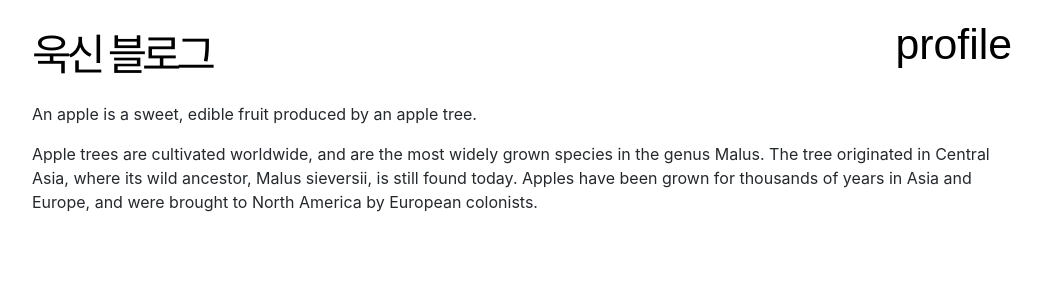
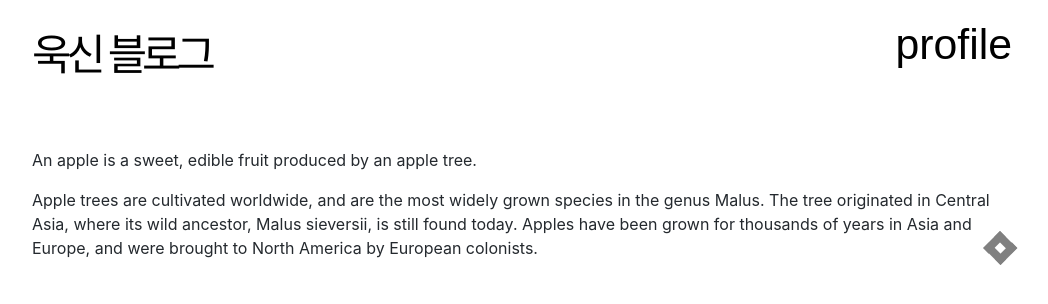
Before and after one commit to Wookshin/wookshin.github.io, a Jekyll site: the page built from _posts/2018-08-21-apples.md, in a window 1280 px wide. Shown: the top 304 px of the page, without its empty margins (118-1166 px from the left). Built offline with Jekyll 4.4.1, drawn with Linux system fonts in a browser that asks for light colours; some web fonts are replaced.

Commit message:
arrow function

```diff
--- a/_layouts/defaultPost.html
+++ b/_layouts/defaultPost.html
@@ -7,10 +7,13 @@
     <link rel="stylesheet" href="/assets/css/default.css">
     <link rel="stylesheet" href="/assets/css/defaultPost.css">
     <script src="/assets/js/header.js"></script>
+    <script src="/assets/js/post.js"></script>
   </head>
   <body>
     {% include header.html %}
     <div class="md-container">
+      <div class="arrow up"></div>
+      <div class="arrow down"></div>
       {{ content }}
     </div>
   </body>
--- a/_sass/header.scss
+++ b/_sass/header.scss
@@ -16,6 +16,7 @@
 
   .logo:hover {
     color : cadetblue;
+    cursor: pointer;
   }
 
   .profile {
--- a/_sass/post.scss
+++ b/_sass/post.scss
@@ -58,3 +58,29 @@
 img {
   max-width: 100%;
 }
+
+.arrow {
+  border: solid gray;
+  border-width: 0 8px 8px 0;
+  display: inline-block;
+  padding: 8px;
+  position: -webkit-sticky;
+  position: sticky;
+}
+
+.arrow:hover {
+  border-color : cadetblue;
+}
+
+.up {
+  transform: rotate(-135deg);
+  -webkit-transform: rotate(-135deg);
+  top: 92%;
+  left: 90%;
+}
+.down {
+  transform: rotate(45deg);
+  -webkit-transform: rotate(45deg);
+  top: 95%;
+  left: 90%;
+}
--- a/assets/js/header.js
+++ b/assets/js/header.js
@@ -1,5 +1,5 @@
-window.onload = () => {
+window.addEventListener("load", () => {
     document.getElementsByClassName('logo')[0].addEventListener('click', function (event) {
         location.href = '/';
     });
-};
+}, false);
--- /dev/null
+++ b/assets/js/post.js
@@ -0,0 +1,11 @@
+window.addEventListener("load", () => {
+    document.getElementsByClassName('up')[0].addEventListener('click', function () {
+        window.scrollTo({ top: 0, behavior: 'smooth' });
+        return false;
+    });
+
+    document.getElementsByClassName('down')[0].addEventListener('click', function () {
+        window.scrollTo({top: document.body.scrollHeight, behavior: 'smooth' });
+        return false;
+    });
+}, false);
```
